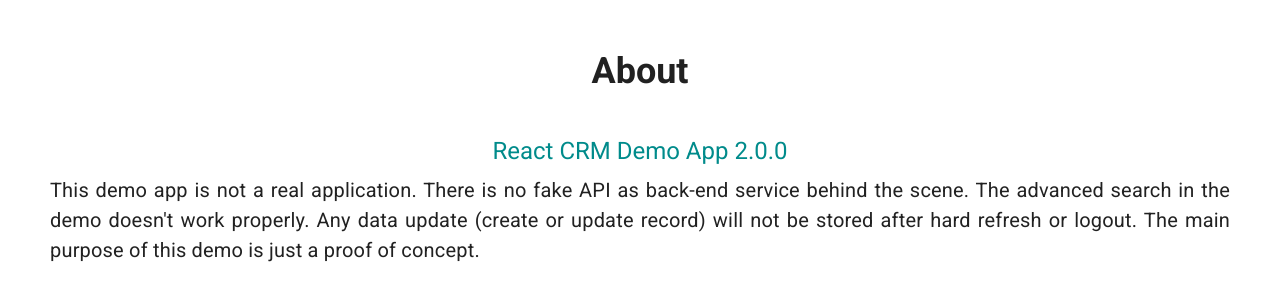
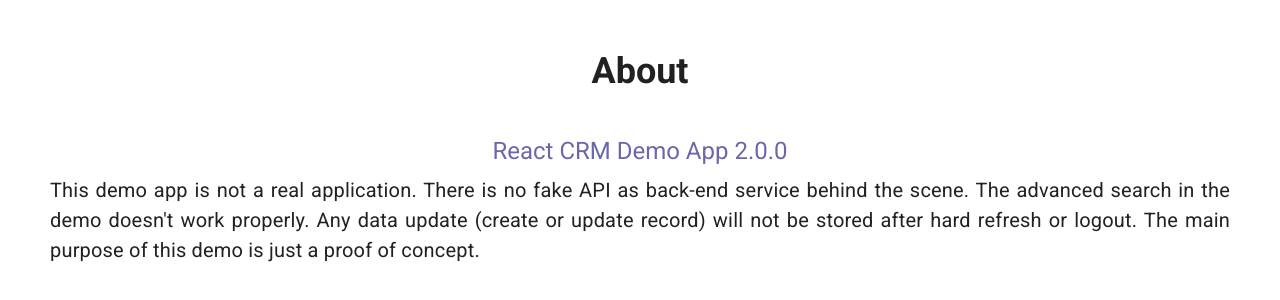
Before and after one commit to matoka02/react-crm, a Next.js app: page /about in a window 1280 px wide. Shown: the top 300 px of the page. Built offline with nearby package versions, Linux system fonts and the light colour scheme.

Commit message:
update AboutPage

```diff
--- a/pages/about.tsx
+++ b/pages/about.tsx
@@ -1,53 +1,56 @@
 import { Box, Typography, useMediaQuery, useTheme } from '@mui/material';
+
+const getStyles = (isSmallScreen: boolean) => ({
+  pageContainer: {
+    paddingTop: '3em',
+    display: 'flex',
+    justifyContent: 'center',
+    flexDirection: 'column',
+    alignItems: 'center',
+    padding: isSmallScreen ? '0 16px' : '0 50px',
+  },
+  title: {
+    paddingTop: '50px',
+    paddingBottom: '30px',
+    textAlign: 'center',
+    fontSize: isSmallScreen ? '30px' : '36px',
+  },
+  subtitle: {
+    display: 'flex',
+    justifyContent: 'center',
+    fontSize: isSmallScreen ? '20px' : '24px',
+  },
+  bodyText: {
+    fontSize: isSmallScreen ? '16px' : '20px',
+    textAlign: 'justify',
+  },
+});
 
 export default function AboutPage() {
   const theme = useTheme();
   const isSmallScreen = useMediaQuery(theme.breakpoints.down('sm'));
+  const styles = getStyles(isSmallScreen);
 
   return (
-    <Box
-      sx={{
-        paddingTop: '3em',
-        display: 'flex',
-        justifyContent: 'center',
-        flexDirection: 'column',
-        alignItems: 'center',
-        padding: isSmallScreen ? '0 16px' : '0 50px',
-      }}
-    >
+    <Box sx={styles.pageContainer}>
       <Typography
         variant={isSmallScreen ? 'h4' : 'h3'}
         component="h2"
         gutterBottom
-        sx={{
-          paddingTop: '50px',
-          paddingBottom: '30px',
-          textAlign: 'center',
-          fontSize: isSmallScreen ? '30px' : '36px',
-        }}
+        sx={styles.title}
       >
         <b>About</b>
       </Typography>
       <Typography
         variant={isSmallScreen ? 'h6' : 'h5'}
         component="h3"
-        color="darkcyan"
+        color={theme.palette.primary.main}
         gutterBottom
-        sx={{
-          display: 'flex',
-          justifyContent: 'center',
-          fontSize: isSmallScreen ? '20px' : '24px',
-        }}
+        sx={styles.subtitle}
       >
         React CRM Demo App 2.0.0
       </Typography>
-      <Typography
-        variant="body1"
-        sx={{
-          fontSize: isSmallScreen ? '16px' : '20px',
-          textAlign: 'justify',
-        }}
-      >
+      <Typography variant="body1" sx={styles.bodyText}>
         This demo app is not a real application. There is no fake API as back-end service behind the
         scene. The advanced search in the demo doesn&apos;t work properly. Any data update (create
         or update record) will not be stored after hard refresh or logout. The main purpose of this
```
